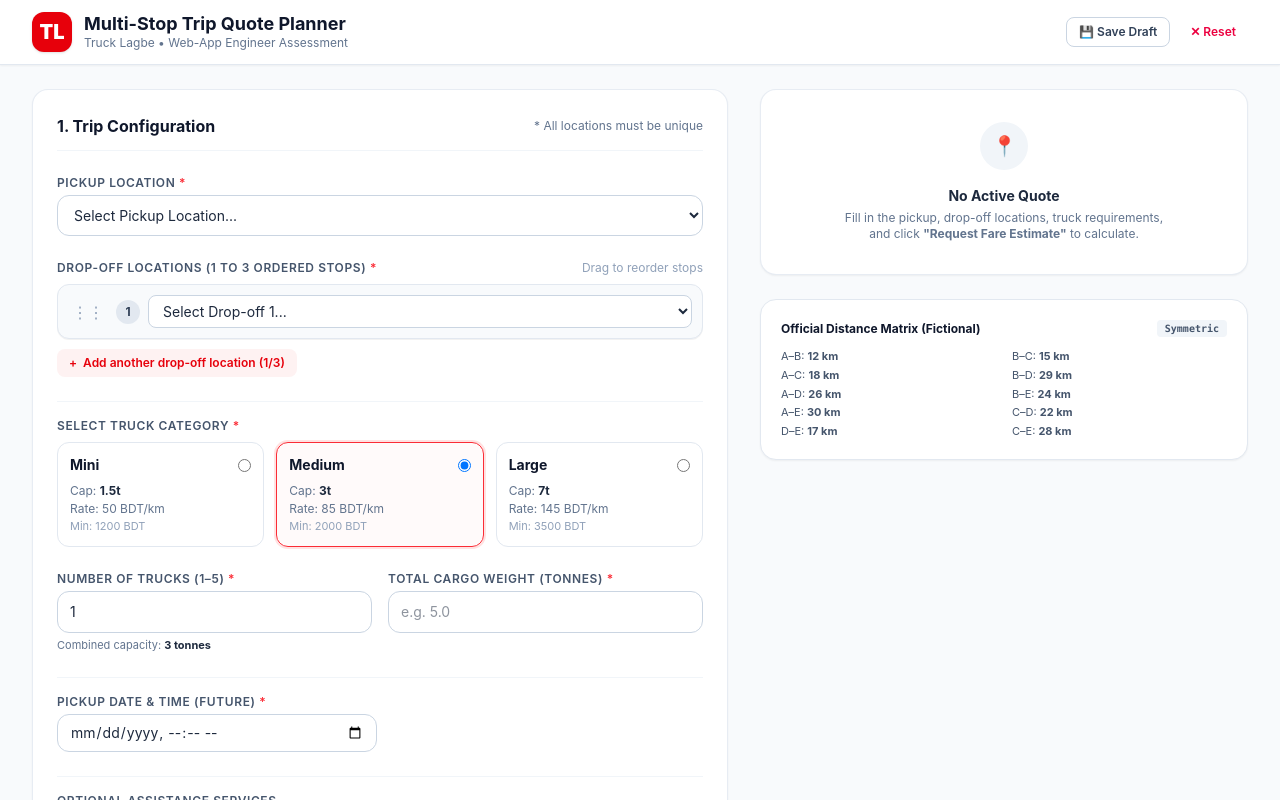
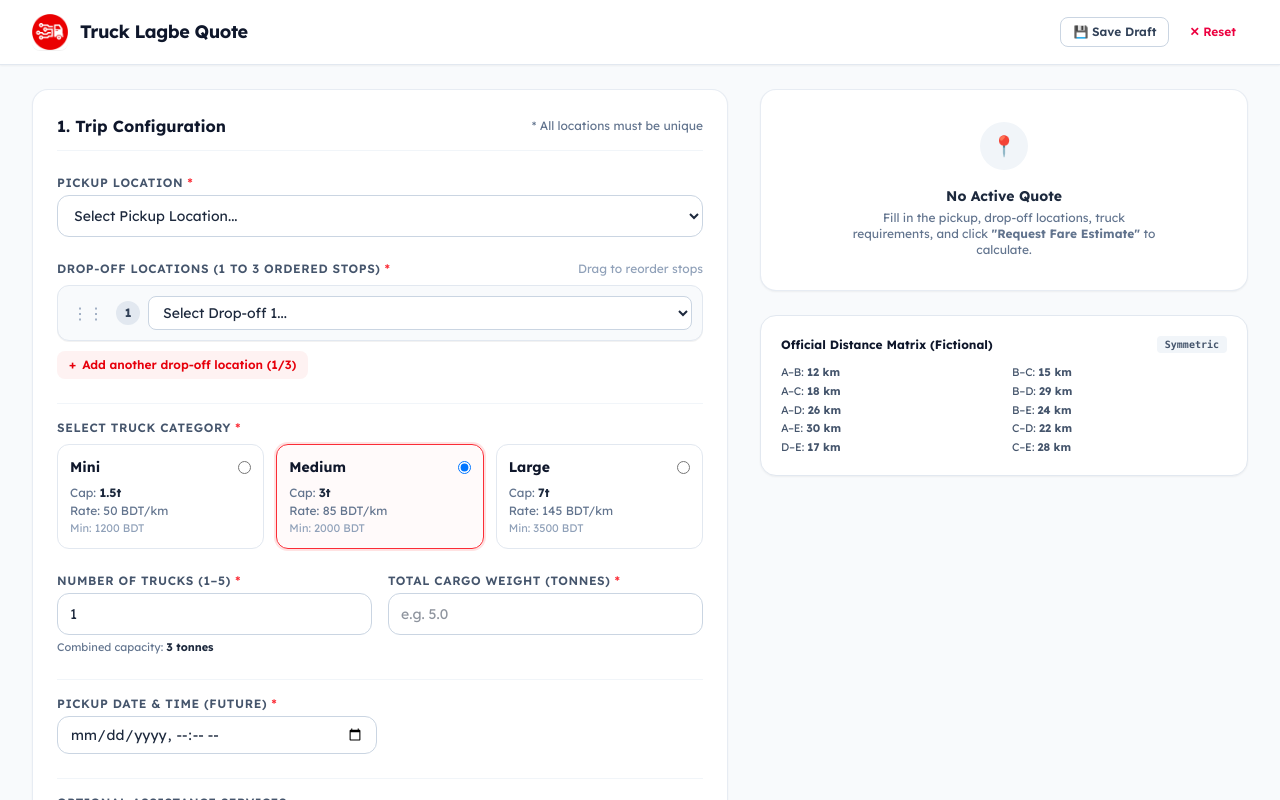
Before and after one commit to Mahfuz5634/trucklagbe-quote-planner, an Angular app: page / in a window 1280 px wide. Shown: the top 800 px of the page. Built offline with nearby package versions, Linux system fonts and the light colour scheme.

Commit message:
feat: update app title and header to reflect 'Truck Lagbe Quote', add logo, and enhance styles

```diff
--- a/src/app/features/quote-planner/quote-planner.component.html
+++ b/src/app/features/quote-planner/quote-planner.component.html
@@ -3,13 +3,14 @@
   <header class="bg-white border-b border-slate-200 sticky top-0 z-30 shadow-xs">
     <div class="max-w-7xl mx-auto px-4 sm:px-6 lg:px-8 h-16 flex items-center justify-between">
       <div class="flex items-center space-x-3">
-        <!-- Logo / Badge -->
-        <div class="w-10 h-10 rounded-xl bg-red-600 flex items-center justify-center text-white font-black text-xl shadow-sm">
-          TL
-        </div>
-        <div>
-          <h1 class="text-lg font-bold text-slate-900 leading-tight">Multi-Stop Trip Quote Planner</h1>
-          <p class="text-xs text-slate-500 hidden sm:block">Truck Lagbe • Web-App Engineer Assessment</p>
+        <!-- Logo & Title -->
+        <div class="flex items-center space-x-3">
+          <img
+            src="/logo/trucklagbe_logo.jpg"
+            alt="Truck Lagbe Logo"
+            class="h-9 w-auto object-contain rounded-lg shadow-2xs"
+          />
+          <h1 class="text-base sm:text-lg font-bold text-slate-900 tracking-tight">Truck Lagbe Quote</h1>
         </div>
       </div>
 
--- a/src/index.html
+++ b/src/index.html
@@ -2,10 +2,13 @@
 <html lang="en">
 <head>
   <meta charset="utf-8">
-  <title>TruckQuotePlanner</title>
+  <title>Truck Lagbe Quote</title>
   <base href="/">
   <meta name="viewport" content="width=device-width, initial-scale=1">
   <link rel="icon" type="image/x-icon" href="favicon.ico">
+  <link rel="preconnect" href="https://fonts.googleapis.com">
+  <link rel="preconnect" href="https://fonts.gstatic.com" crossorigin>
+  <link href="https://fonts.googleapis.com/css2?family=Lexend:wght@300;400;500;600;700;800&family=Noto+Sans+Bengali:wght@400;500;600;700&display=swap" rel="stylesheet">
 </head>
 <body>
   <app-root></app-root>
--- a/src/styles.css
+++ b/src/styles.css
@@ -1,2 +1,6 @@
 /* You can add global styles to this file, and also import other style files */
 @import "tailwindcss";
+
+body {
+  font-family: 'Lexend', 'Noto Sans Bengali', -apple-system, BlinkMacSystemFont, 'Segoe UI', Roboto, sans-serif;
+}
```
Also changed, not shown: public/logo/trucklagbe_logo.jpg (added), 1 other file (tests, documents, lock files or other folders).
